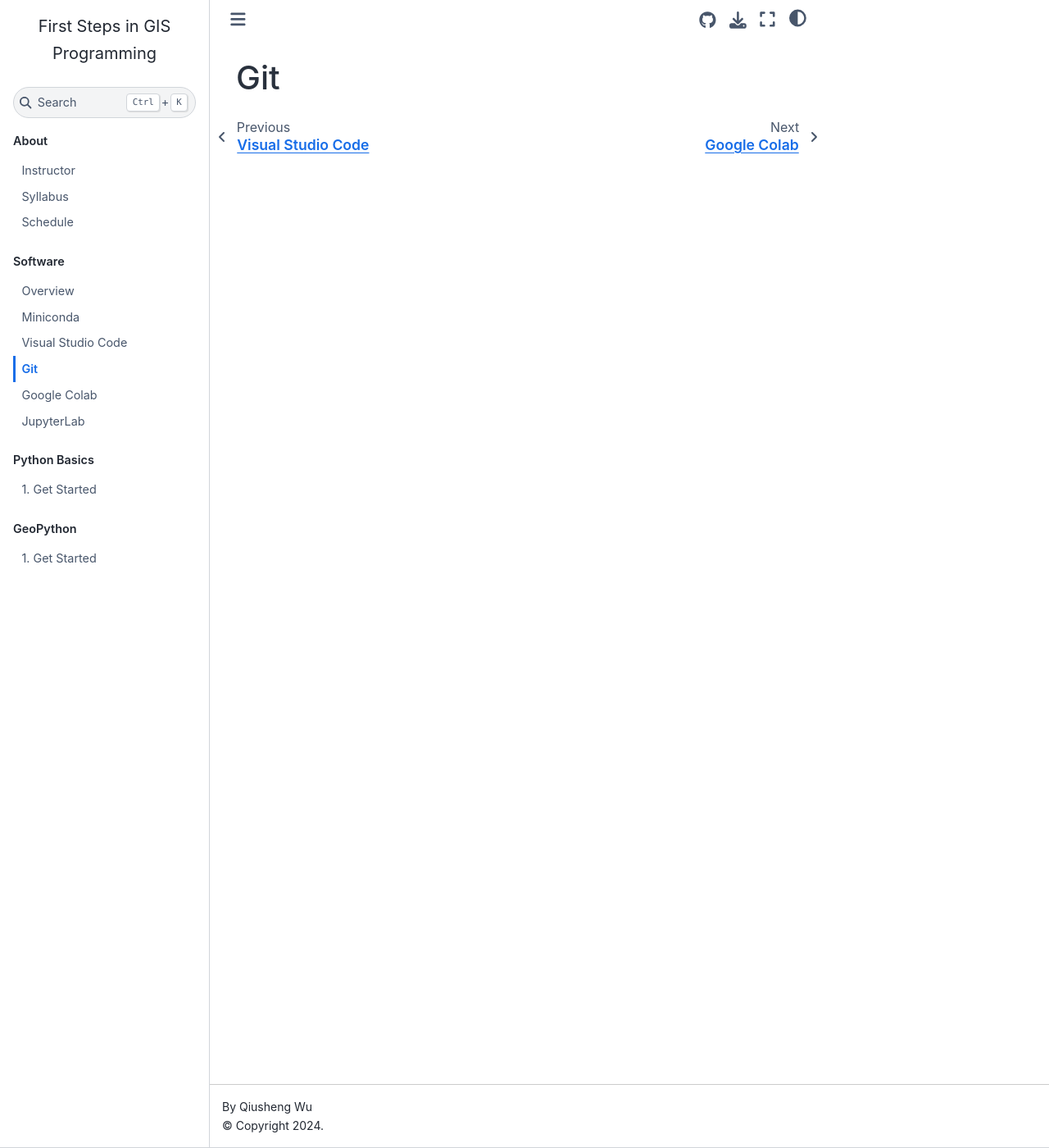
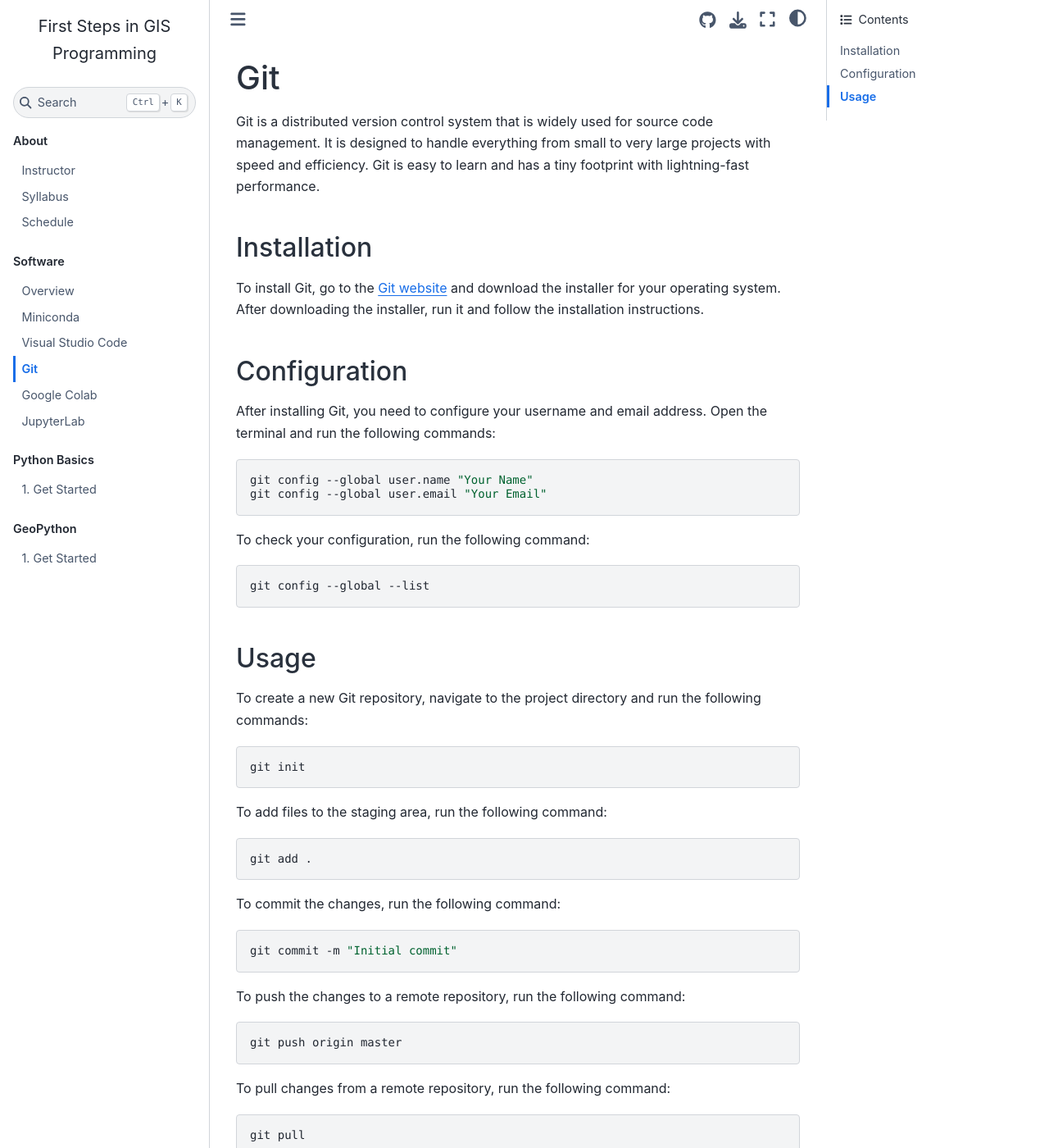
Before and after one commit to giswqs/geog-312, a Jupyter Book: the page built from book/software/git.md, in a window 1280 px wide and 1400 px high. Shown: the whole window at 82% size. Built offline with Jupyter Book 1.0.4 settings and Sphinx 7.4.7 and the Sphinx Book theme 1.1.4, drawn with Linux system fonts in a browser that asks for light colours; pages that are not in the unit, such as notebooks, are missing from menus; some of the changed text lies outside the part shown.

Commit message:
Add more software info

````diff
--- a/book/software/git.md
+++ b/book/software/git.md
@@ -1 +1,72 @@
 # Git
+
+Git is a distributed version control system that is widely used for source code management. It is designed to handle everything from small to very large projects with speed and efficiency. Git is easy to learn and has a tiny footprint with lightning-fast performance.
+
+## Installation
+
+To install Git, go to the [Git website](https://git-scm.com) and download the installer for your operating system. After downloading the installer, run it and follow the installation instructions.
+
+## Configuration
+
+After installing Git, you need to configure your username and email address. Open the terminal and run the following commands:
+
+```bash
+git config --global user.name "Your Name"
+git config --global user.email "Your Email"
+```
+
+To check your configuration, run the following command:
+
+```bash
+git config --global --list
+```
+
+## Usage
+
+To create a new Git repository, navigate to the project directory and run the following commands:
+
+```bash
+git init
+```
+
+To add files to the staging area, run the following command:
+
+```bash
+git add .
+```
+
+To commit the changes, run the following command:
+
+```bash
+git commit -m "Initial commit"
+```
+
+To push the changes to a remote repository, run the following command:
+
+```bash
+git push origin master
+```
+
+To pull changes from a remote repository, run the following command:
+
+```bash
+git pull
+```
+
+To clone a remote repository, run the following command:
+
+```bash
+git clone <repository_url>
+```
+
+To create a new branch, run the following command:
+
+```bash
+git checkout -b new_branch
+```
+
+To switch to an existing branch, run the following command:
+
+```bash
+git checkout existing_branch
+```
````
Also changed, not shown: book/software/colab.md (+2 -0 lines), book/software/jupyterlab.md (+50 -0 lines), book/software/miniconda.md (+11 -0 lines), book/software/vscode.md (+9 -10 lines).
